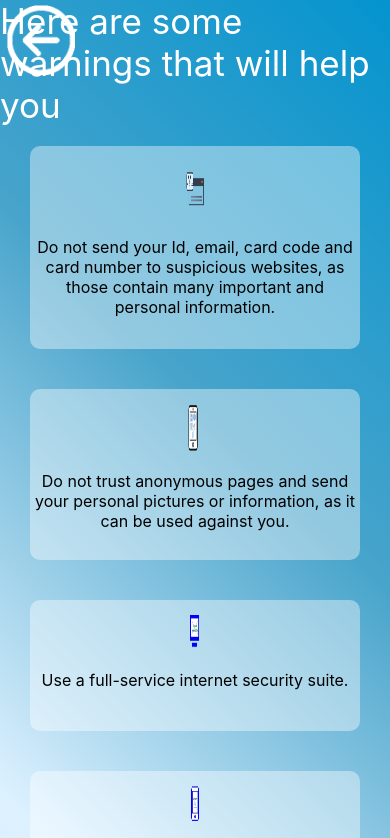
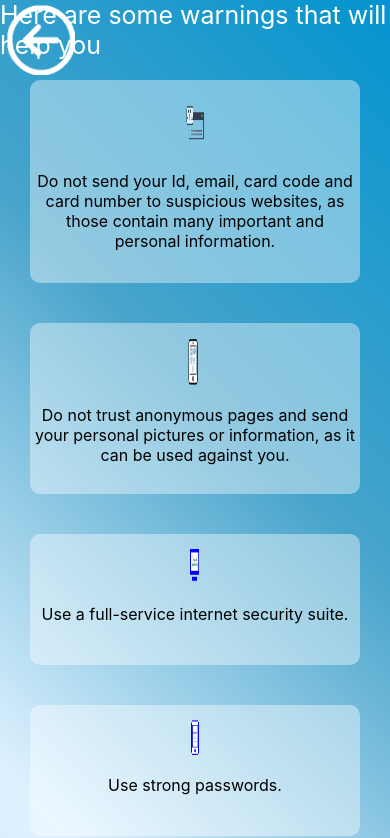
Before and after one commit to ctrlr-official/CtrlR, a React app: page /warnings in a window 390 px wide. Shown: the top 838 px of the page. Built offline with nearby package versions, Linux system fonts and the light colour scheme.

Commit message:
Update Warnings.css

```diff
--- a/src/Components/Warnings/Warnings.css
+++ b/src/Components/Warnings/Warnings.css
@@ -59,3 +59,13 @@
         grid-row: unset;
     }
 }
+@media all and (max-width:800px){
+    .warningner{
+        font-size:30px;
+    }
+}
+@media all and (max-width:550px){
+    .warningner{
+        font-size:25px;
+    }
+}
```
